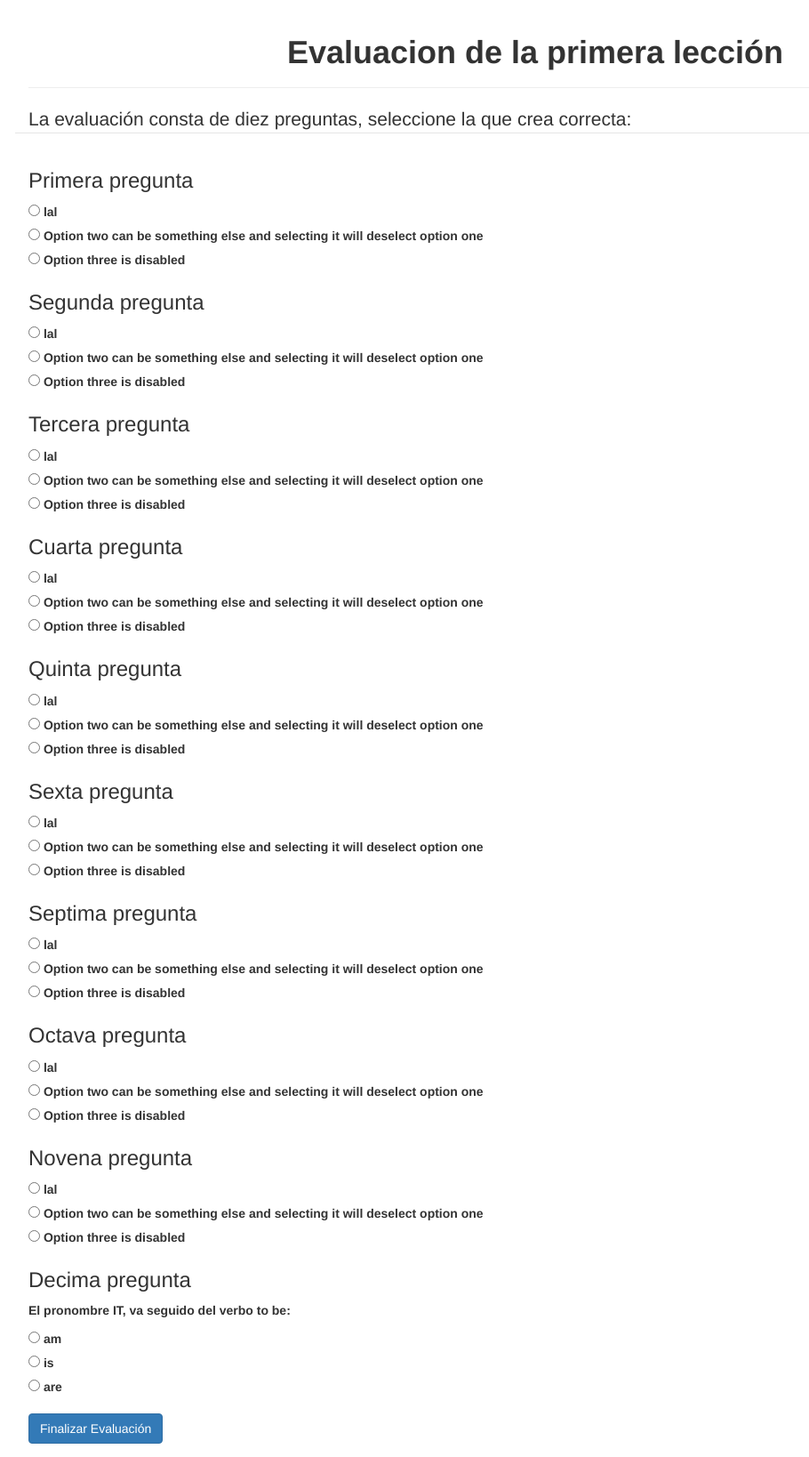
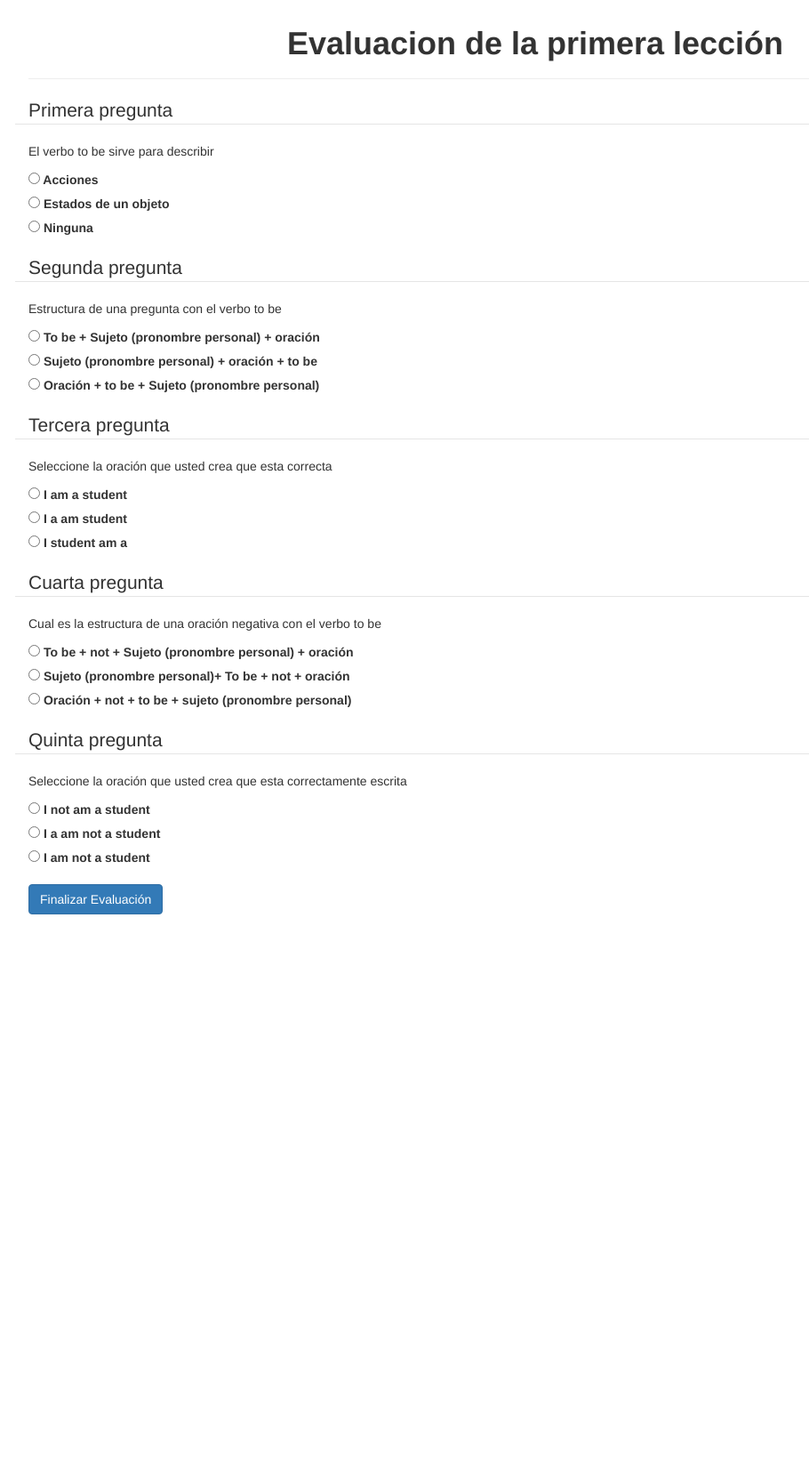
Before and after one commit to jsgf93/VisualDisabilities, a PHP site: page /evaluacionCurso.php in a window 1280 px wide. Shown: the part 51-1689 px from the top of the page at 89% size, without its empty margins (38-948 px from the left). After the commit the page ends 1079 px from the top, so only its background shows below. Run offline with PHP 8.4, Linux system fonts and the light colour scheme; the visitor is signed in with stand-in values (Sample User, id 1).

Commit message:
New content and update with aria tabindex

```diff
--- a/prototype/evaluacionCurso.php
+++ b/prototype/evaluacionCurso.php
@@ -13,287 +13,197 @@ $res=mysql_query("SELECT * FROM users WHERE userId=".$_SESSION['user']);
 $userRow=mysql_fetch_array($res);
 ?>
     <!DOCTYPE html>
-    <html>
+    <html lang="es">
     <head>
         <meta http-equiv="Content-Type" content="text/html; charset=utf-8" />
-        <title>Bienvenido - <?php echo $userRow['userEmail']; ?></title>
+        <title>Bienvenido - Angel</title>
+        <!--<?php echo $userRow['userEmail']; ?>-->
         <link rel="stylesheet" href="assets/css/bootstrap.min.css" type="text/css"  />
         <link rel="stylesheet" href="style.css" type="text/css" />
+        <script src="assets/jquery-1.11.3-jquery.min.js"></script>
+        <script src="assets/js/bootstrap.min.js"></script>
+
     </head>
     <body>
-
     <nav class="navbar navbar-inverse navbar-fixed-top">
-        <div class="container">
+        <div class="container" >
             <div class="navbar-header">
-                <a class="navbar-brand" href="home.php">Menu</a>
+                <a class="navbar-brand" href="home.php" tabindex="0">Menu</a>
             </div>
-            <div id="navbar" class="navbar-collapse collapse">
+            <div id="navbar" class="navbar-collapse collapse" >
                 <ul class="nav navbar-nav">
-                    <li ><a href="curso.php">Primera lección</a></li>
-                    <li><a href="evaluacionCurso.php">Evualuación de la lección</a></li>
+                    <li ><a href="curso.php" tabindex="0">Primera lección</a></li>
+                    <li><a href="evaluacionCurso.php" tabindex="0">Evualuación de la lección</a></li>
                 </ul>
                 <ul class="nav navbar-nav navbar-right">
 
                     <li class="dropdown">
-                        <a href="#" class="dropdown-toggle" data-toggle="dropdown" role="button" aria-haspopup="true" aria-expanded="false">
+                        <a href="#" class="dropdown-toggle" data-toggle="dropdown" role="button" aria-haspopup="true" aria-expanded="false" tabindex="0">
                             <span class="glyphicon glyphicon-user"></span>&nbsp;Bienvenido :<?php echo $userRow['userEmail']; ?>&nbsp;<span class="caret"></span></a>
                         <ul class="dropdown-menu">
-                            <li><a href="logout.php?logout"><span class="glyphicon glyphicon-log-out"></span>&nbsp;Cerrar Sesión</a></li>
+                            <li><a href="logout.php?logout" tabindex="0"><span class="glyphicon glyphicon-log-out"></span>&nbsp;Cerrar Sesión</a></li>
                         </ul>
                     </li>
                 </ul>
             </div><!--/.nav-collapse -->
         </div>
     </nav>
-
-
-    <div id="wrapper">
-
+    <div id="wapper">
         <div class="container">
             <div class="page-header">
-                <h1 class="text-center"><strong>Evaluacion de la primera lección</strong></h1>
-
+                <br>
+                <h1 class="text-center" tabindex="0"><strong>Evaluacion de la primera lección</strong></h1>
             </div>
             <form>
 
+                <!--primera pregunta-->
+                <fieldset class="form-group row">
+                    <legend class="col-form-legend col-sm-12" tabindex="0">Primera pregunta</legend>
+                    <form>
+                    <div class="col-sm-12">
 
-                <fieldset class="form-group row">
-
-                    <legend class="col-form-legend col-sm-12">La evaluación consta de diez preguntas, seleccione la que crea correcta:</legend>
-                    <div class="col-sm-12">
-                        <h3>Primera pregunta</h3>
-                        <div class="form-check">
-                            <label class="form-check-label">
-                                <input class="form-check-input" type="radio" name="gridRadios" id="gridRadios1" value="option1">
-                                 lal
+                        <p tabindex="0">El verbo to be sirve para describir</p>
+                        <div class="form-check" tabindex="0">
+                            <label class="form-check-label" >
+                                <input class="form-check-input" type="radio" name="gridRadios" id="gridRadios1" value="rc1" >
+                                 Acciones
                             </label>
                         </div>
-
-                        <div class="form-check">
-                            <label class="form-check-label">
-                                <input class="form-check-input" type="radio" name="gridRadios" id="gridRadios2" value="option2">
-                                Option two can be something else and selecting it will deselect option one
+                        <div class="form-check" tabindex="0">
+                            <label class="form-check-label"  >
+                                <input class="form-check-input" type="radio" name="gridRadios" id="gridRadios2" value="ri1">
+                                Estados de un objeto
                             </label>
                         </div>
-                        <div class="form-check disabled">
+                        <div class="form-check" tabindex="0">
                             <label class="form-check-label">
-                                <input class="form-check-input" type="radio" name="gridRadios" id="gridRadios3" value="option3">
-                                Option three is disabled
+                                <input class="form-check-input" type="radio" name="gridRadios" id="gridRadios3" value="ri2" >
+                                Ninguna
                             </label>
                         </div>
                     </div>
+                    </form>
+                </fieldset>
+
+                <fieldset class="form-group row">
+                    <legend class="col-form-legend col-sm-12" tabindex="0">Segunda pregunta</legend>
+                    <form>
                     <div class="col-sm-12">
-                        <h3>Segunda pregunta</h3>
-                        <div class="form-check">
-                            <label class="form-check-label">
-                                <input class="form-check-input" type="radio" name="gridRadios" id="gridRadios1" value="option1">
-                                lal
+
+                        <p tabindex="0">Estructura de una pregunta con el verbo to be</p>
+                        <div class="form-check" tabindex="0">
+                            <label class="form-check-label" >
+                                <input class="form-check-input" type="radio" name="gridRadios" id="gridRadios1" value="rc2" >
+                                To be + Sujeto (pronombre personal) + oración
                             </label>
                         </div>
-
-                        <div class="form-check">
-                            <label class="form-check-label">
-                                <input class="form-check-input" type="radio" name="gridRadios" id="gridRadios2" value="option2">
-                                Option two can be something else and selecting it will deselect option one
+                        <div class="form-check" tabindex="0">
+                            <label class="form-check-label"  >
+                                <input class="form-check-input" type="radio" name="gridRadios" id="gridRadios2" value="ri12">
+                                Sujeto (pronombre personal) + oración + to be
                             </label>
                         </div>
-                        <div class="form-check disabled">
+                        <div class="form-check" tabindex="0">
                             <label class="form-check-label">
-                                <input class="form-check-input" type="radio" name="gridRadios" id="gridRadios3" value="option3">
-                                Option three is disabled
+                                <input class="form-check-input" type="radio" name="gridRadios" id="gridRadios3" value="ri22" >
+                                Oración + to be + Sujeto (pronombre personal)
                             </label>
                         </div>
                     </div>
+                    </form>
+                </fieldset>
+
+                <fieldset class="form-group row">
+                    <legend class="col-form-legend col-sm-12" tabindex="0">Tercera pregunta</legend>
+                    <form>
                         <div class="col-sm-12">
-                        <h3>Tercera pregunta</h3>
-                        <div class="form-check">
-                            <label class="form-check-label">
-                                <input class="form-check-input" type="radio" name="gridRadios" id="gridRadios1" value="option1">
-                                lal
+                            <p tabindex="0">Seleccione la oración que usted crea que esta correcta</p>
+                            <div class="form-check" tabindex="0">
+                                <label class="form-check-label" >
+                                    <input class="form-check-input" type="radio" name="gridRadios" id="gridRadios1" value="rc3" >
+                                    I am a student
                                 </label>
                             </div>
-
-                        <div class="form-check">
-                            <label class="form-check-label">
-                                <input class="form-check-input" type="radio" name="gridRadios" id="gridRadios2" value="option2">
-                                Option two can be something else and selecting it will deselect option one
+                            <div class="form-check" tabindex="0">
+                                <label class="form-check-label"  >
+                                    <input class="form-check-input" type="radio" name="gridRadios" id="gridRadios2" value="ri13">
+                                    I a am student
                                 </label>
                             </div>
-                        <div class="form-check disabled">
+                            <div class="form-check" tabindex="0">
                                 <label class="form-check-label">
-                                <input class="form-check-input" type="radio" name="gridRadios" id="gridRadios3" value="option3">
-                                Option three is disabled
+                                    <input class="form-check-input" type="radio" name="gridRadios" id="gridRadios3" value="ri23" >
+                                    I student am a
                                 </label>
                             </div>
                         </div>
+                    </form>
+                </fieldset>
+
+                <fieldset class="form-group row">
+                    <legend class="col-form-legend col-sm-12" tabindex="0">Cuarta pregunta</legend>
+                    <form>
                         <div class="col-sm-12">
-                        <h3>Cuarta pregunta</h3>
-                        <div class="form-check">
-                            <label class="form-check-label">
-                                <input class="form-check-input" type="radio" name="gridRadios" id="gridRadios1" value="option1">
-                                lal
+                            <p tabindex="0">Cual es la estructura de una oración negativa con el verbo to be </p>
+                            <div class="form-check" tabindex="0">
+                                <label class="form-check-label" >
+                                    <input class="form-check-input" type="radio" name="gridRadios" id="gridRadios1" value="rc4" >
+                                    To be + not + Sujeto (pronombre personal) + oración
                                 </label>
                             </div>
-
-                        <div class="form-check">
-                            <label class="form-check-label">
-                                <input class="form-check-input" type="radio" name="gridRadios" id="gridRadios2" value="option2">
-                                Option two can be something else and selecting it will deselect option one
+                            <div class="form-check" tabindex="0">
+                                <label class="form-check-label"  >
+                                    <input class="form-check-input" type="radio" name="gridRadios" id="gridRadios2" value="ri14">
+                                    Sujeto (pronombre personal)+ To be + not + oración
                                 </label>
                             </div>
-                        <div class="form-check disabled">
+                            <div class="form-check" tabindex="0">
                                 <label class="form-check-label">
-                                <input class="form-check-input" type="radio" name="gridRadios" id="gridRadios3" value="option3">
-                                Option three is disabled
+                                    <input class="form-check-input" type="radio" name="gridRadios" id="gridRadios3" value="ri24" >
+                                    Oración + not + to be + sujeto (pronombre personal)
                                 </label>
                             </div>
                         </div>
+                    </form>
+                </fieldset>
+
+                <fieldset class="form-group row">
+                    <legend class="col-form-legend col-sm-12" tabindex="0">Quinta pregunta</legend>
+                    <form>
                         <div class="col-sm-12">
-                        <h3>Quinta pregunta</h3>
-                        <div class="form-check">
-                            <label class="form-check-label">
-                                <input class="form-check-input" type="radio" name="gridRadios" id="gridRadios1" value="option1">
-                                lal
+                            <p tabindex="0">Seleccione la oración que usted crea que esta correctamente escrita</p>
+                            <div class="form-check" tabindex="0">
+                                <label class="form-check-label" >
+                                    <input class="form-check-input" type="radio" name="gridRadios" id="gridRadios1" value="rc5">
+                                    I not am a student
                                 </label>
                             </div>
-
-                        <div class="form-check">
-                            <label class="form-check-label">
-                                <input class="form-check-input" type="radio" name="gridRadios" id="gridRadios2" value="option2">
-                                Option two can be something else and selecting it will deselect option one
+                            <div class="form-check" tabindex="0">
+                                <label class="form-check-label"  >
+                                    <input class="form-check-input" type="radio" name="gridRadios" id="gridRadios2" value="ri15">
+                                    I a am not a student
                                 </label>
                             </div>
-                        <div class="form-check disabled">
+                            <div class="form-check" tabindex="0">
                                 <label class="form-check-label">
-                                <input class="form-check-input" type="radio" name="gridRadios" id="gridRadios3" value="option3">
-                                Option three is disabled
+                                    <input class="form-check-input" type="radio" name="gridRadios" id="gridRadios3" value="ri25" >
+                                    I am not a student
                                 </label>
                             </div>
                         </div>
-                    <div class="col-sm-12">
-                        <h3>Sexta pregunta</h3>
-                        <div class="form-check">
-                            <label class="form-check-label">
-                                <input class="form-check-input" type="radio" name="gridRadios" id="gridRadios1" value="option1">
-                                lal
-                            </label>
-                        </div>
+                    </form>
+                </fieldset>
 
-                        <div class="form-check">
-                            <label class="form-check-label">
-                                <input class="form-check-input" type="radio" name="gridRadios" id="gridRadios2" value="option2">
-                                Option two can be something else and selecting it will deselect option one
-                            </label>
-                        </div>
-                        <div class="form-check disabled">
-                            <label class="form-check-label">
-                                <input class="form-check-input" type="radio" name="gridRadios" id="gridRadios3" value="option3">
-                                Option three is disabled
-                            </label>
-                        </div>
-                    </div>
-                    <div class="col-sm-12">
-                        <h3>Septima pregunta</h3>
-                        <div class="form-check">
-                            <label class="form-check-label">
-                                <input class="form-check-input" type="radio" name="gridRadios" id="gridRadios1" value="option1">
-                                lal
-                            </label>
-                        </div>
-
-                        <div class="form-check">
-                            <label class="form-check-label">
-                                <input class="form-check-input" type="radio" name="gridRadios" id="gridRadios2" value="option2">
-                                Option two can be something else and selecting it will deselect option one
-                            </label>
-                        </div>
-                        <div class="form-check disabled">
-                            <label class="form-check-label">
-                                <input class="form-check-input" type="radio" name="gridRadios" id="gridRadios3" value="option3">
-                                Option three is disabled
-                            </label>
-                        </div>
-                    </div>
-                    <div class="col-sm-12">
-                        <h3>Octava pregunta</h3>
-                        <div class="form-check">
-                            <label class="form-check-label">
-                                <input class="form-check-input" type="radio" name="gridRadios" id="gridRadios1" value="option1">
-                                lal
-                            </label>
-                        </div>
-
-                        <div class="form-check">
-                            <label class="form-check-label">
-                                <input class="form-check-input" type="radio" name="gridRadios" id="gridRadios2" value="option2">
-                                Option two can be something else and selecting it will deselect option one
-                            </label>
-                        </div>
-                        <div class="form-check disabled">
-                            <label class="form-check-label">
-                                <input class="form-check-input" type="radio" name="gridRadios" id="gridRadios3" value="option3">
-                                Option three is disabled
-                            </label>
-                        </div>
-                    </div>
-                    <div class="col-sm-12">
-                        <h3>Novena pregunta</h3>
-                        <div class="form-check">
-                            <label class="form-check-label">
-                                <input class="form-check-input" type="radio" name="gridRadios" id="gridRadios1" value="option1">
-                                lal
-                            </label>
-                        </div>
-
-                        <div class="form-check">
-                            <label class="form-check-label">
-                                <input class="form-check-input" type="radio" name="gridRadios" id="gridRadios2" value="option2">
-                                Option two can be something else and selecting it will deselect option one
-                            </label>
-                        </div>
-                        <div class="form-check disabled">
-                            <label class="form-check-label">
-                                <input class="form-check-input" type="radio" name="gridRadios" id="gridRadios3" value="option3">
-                                Option three is disabled
-                            </label>
-                        </div>
-                    </div>
-                    <div class="col-sm-12">
-                        <h3>Decima pregunta</h3>
-                        <p><strong>El pronombre IT, va seguido del verbo to be:</strong></p>
-                        <div class="form-check">
-                            <label class="form-check-label">
-                                <input class="form-check-input" type="radio" name="gridRadios" id="gridRadios1" value="option1">
-                                am
-                            </label>
-                        </div>
-
-                        <div class="form-check">
-                            <label class="form-check-label">
-                                <input class="form-check-input" type="radio" name="gridRadios" id="gridRadios2" value="option2">
-                                is
-                            </label>
-                        </div>
-                        <div class="form-check disabled">
-                            <label class="form-check-label">
-                                <input class="form-check-input" type="radio" name="gridRadios" id="gridRadios3" value="option3">
-                                are
-                            </label>
-                        </div>
-                    </div>
-                </fieldset>
 
                 <div class="form-group row">
                     <div class="offset-sm-2 col-sm-10">
-                        <button type="submit" class="btn btn-primary">Finalizar Evaluación</button>
+                        <button type="submit" class="btn btn-primary" tabindex="0">Finalizar Evaluación</button>
                     </div>
                 </div>
             </form>
         </div>
     </div>
 
-    <script src="assets/jquery-1.11.3-jquery.min.js"></script>
-    <script src="assets/js/bootstrap.min.js"></script>
 
     </body>
     </html>
```
Lines whose indentation alone changed are shown as unchanged.
